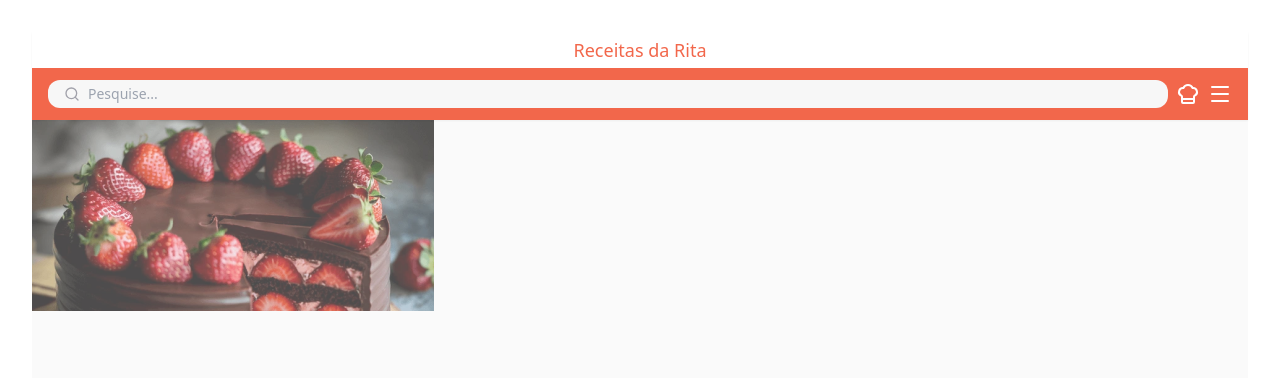
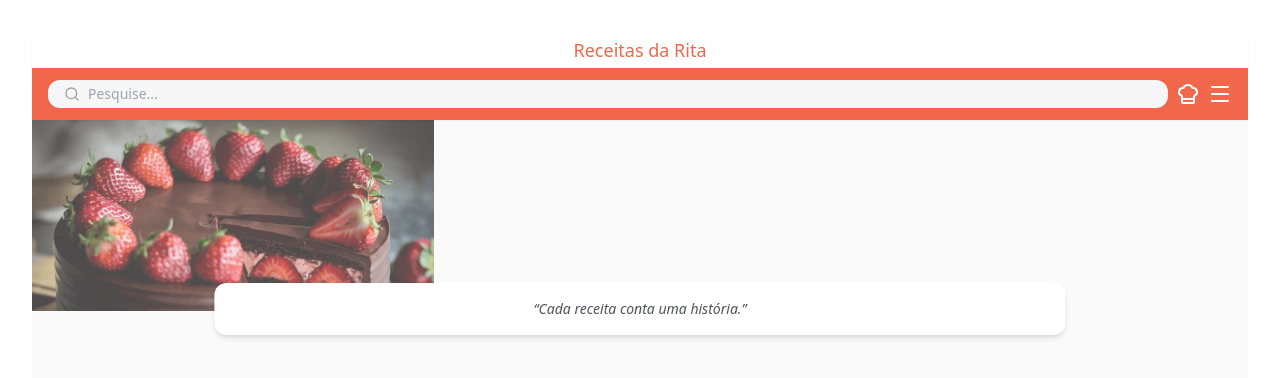
Before and after one commit to mluizaramos/recipes, a React (Vite) app: page / in a window 1280 px wide. Shown: the top 378 px of the page. Built offline with nearby package versions, Linux system fonts and the light colour scheme.

Commit message:
:sparkles: feat: create banner info

```diff
--- a/src/components/Banner.tsx
+++ b/src/components/Banner.tsx
@@ -2,13 +2,33 @@ import bannerImg from "../assets/banner.png";
 
 export function Banner() {
   return (
-    <div className="banner">
-        <div>
-            <img src={bannerImg} alt="Banner" />
+    <section className="relative">
+        <div className="banner">
+            <div>
+                <img src={bannerImg} alt="Banner" />
+            </div>
+            {/* Container flutuante */}
+            <div
+                className="
+                absolute
+                left-1/2
+                -translate-x-1/2
+                -bottom-6
+                bg-white
+                px-6
+                py-4
+                rounded-xl
+                shadow-md
+                w-[90%]
+                md:w-[70%]
+                text-center
+                "
+            >
+                <p className="text-sm italic text-zinc-600">
+                    “Cada receita conta uma história.”
+                </p>
+            </div>
         </div>
-        <div className="">
-
-        </div>
-    </div>
+    </section>
   );
 }
--- /dev/null
+++ b/src/components/MainRecipes.tsx
@@ -0,0 +1,9 @@
+export function MainRecipes(){
+    return (
+        <section>
+            <div>
+                <p className="">Principais Receitas</p>
+            </div>
+        </section>
+    )
+}
--- a/src/pages/Home.tsx
+++ b/src/pages/Home.tsx
@@ -1,12 +1,14 @@
 import { Banner } from "../components/Banner";
 import { Header } from "../components/header";
+import { MainRecipes } from "../components/MainRecipes";
 //import { recipes } from "../data/recipes";
 
 export function Home() {
   return (
     <>
-    <Header/>
+    <Header />
     <Banner />
+    <MainRecipes />
     {/* <main className="p-4">
           <h1 className="text-xl font-bold mb-4">
               Receitas
```
